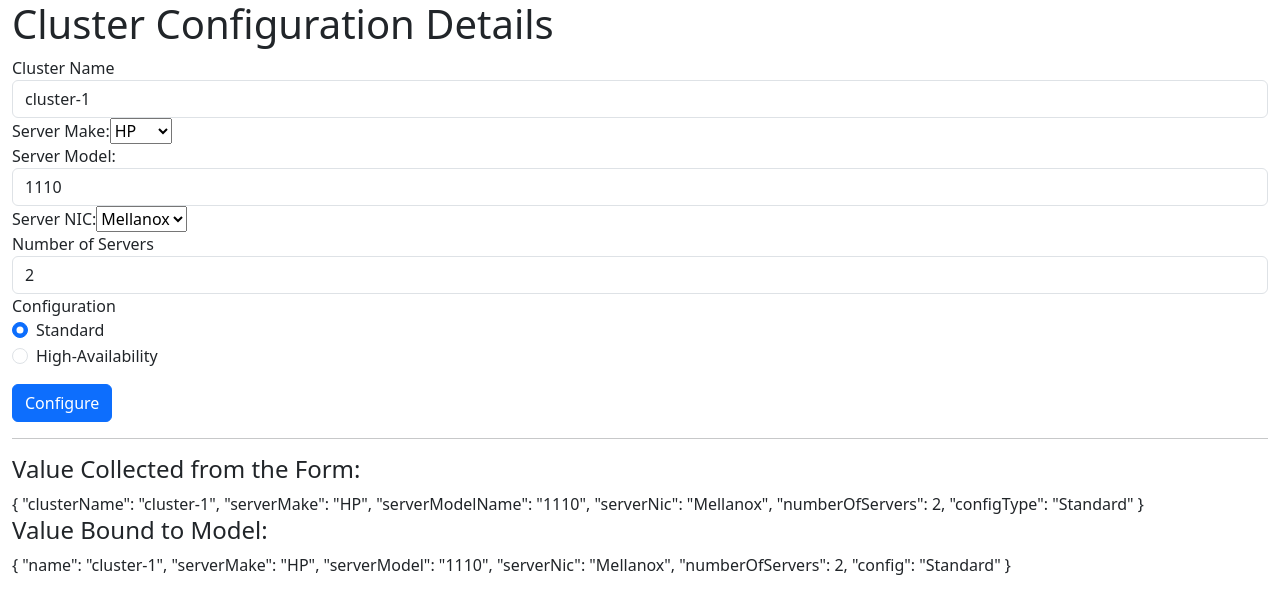
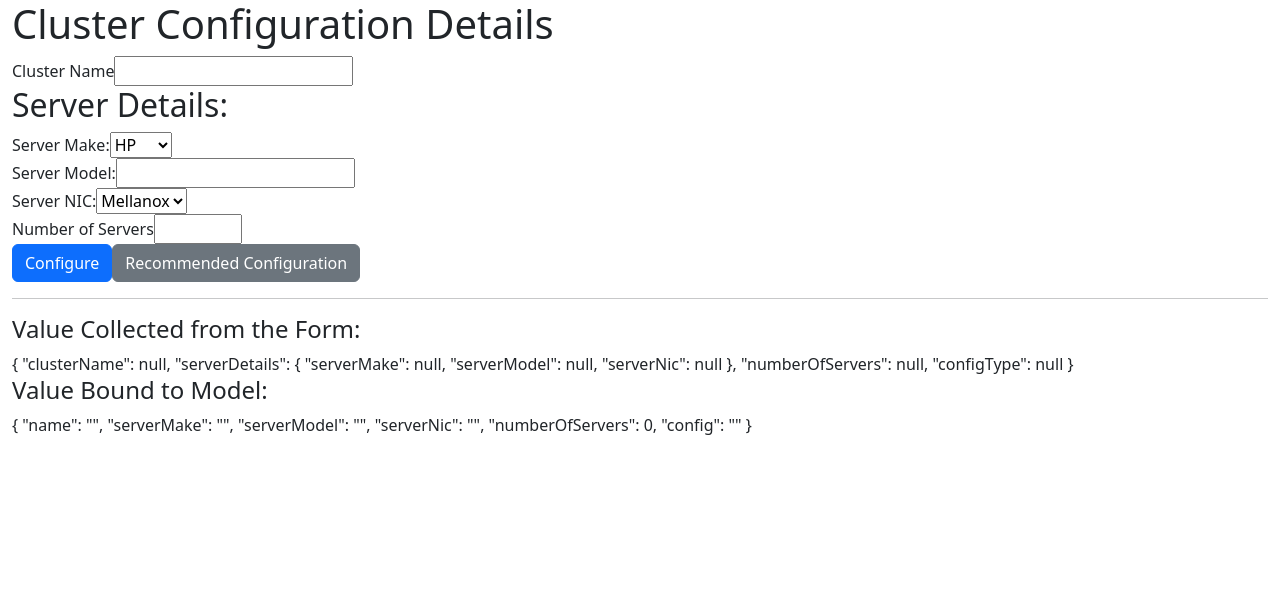
Before and after one commit to abhirup-dutta/angular-for-datacenter, an Angular app: page / in a window 1280 px wide. Shown: the top 614 px of the page. Built offline with nearby package versions, Linux system fonts and the light colour scheme.

Commit message:
Reactive Forms working end-to-end 	Fixed minor error in Json server 	Removed template binding and form validations

```diff
--- a/src/app/app.component.html
+++ b/src/app/app.component.html
@@ -11,32 +11,34 @@
 	  </div>
 	</div>
 
-	<form #userForm="ngForm" novalidate (ngSubmit)="onSubmit(userForm)">
+	<form [formGroup]="clusterForm" novalidate (ngSubmit)="onSubmit()">
 
 		<div class="form-group">
 			<label>Cluster Name</label>
-			<input type="text" name="clusterName" required class="form-control is-invalid" #name=ngModel [class.is-invalid]="name.invalid && name.touched" [(ngModel)]="clusterModel.name">
-			<small class="text-danger" [class.d-none]="name.valid || name.untouched">Name is required</small>
+			<input type="text" name="clusterName" formControlName="clusterName" required>
+			<!--input type="text" name="clusterName" required class="form-control is-invalid" [class.is-invalid]="name.invalid && name.touched"-->
+			<!--small class="text-danger" [class.d-none]="name.valid || name.untouched">Name is required</small-->
 		</div>
 
-		<div formGroupName="Server Details">
-
+		<div formGroupName="serverDetails">
+			<h2>Server Details:</h2>
 			<div class="form-group">
 				<label>Server Make:</label>
-				<select name="serverMake" [(ngModel)]="clusterModel.serverMake">
+				<select name="serverMake" formControlName="serverMake">
 					<option *ngFor="let serverMake of serverMakeOptions">{{ serverMake }}</option>
 				</select>
 			</div>
 
 			<div class="form-group">
 				<label>Server Model:</label>
-				<input type="text" name="serverModelName" required class="form-control is-invalid" #name=ngModel [class.is-invalid]="name.invalid && name.touched" [(ngModel)]="clusterModel.serverModel">
-				<small class="text-danger" [class.d-none]="name.valid || name.untouched">Name is required</small>
+				<input type="text" name="serverModel" formControlName="serverModel" required>
+				<!--input type="text" name="serverModelName" required class="form-control is-invalid" [class.is-invalid]="name.invalid && name.touched"-->
+				<!--small class="text-danger" [class.d-none]="name.valid || name.untouched">Name is required</small-->
 			</div>
 
 			<div class="form-group">
 				<label>Server NIC:</label>
-				<select name="serverNic" [(ngModel)]="clusterModel.serverNic">
+				<select name="serverNic" formControlName="serverNic">
 					<option *ngFor="let serverNic of serverNicOptions">{{ serverNic }}</option>
 				</select>
 			</div>
@@ -45,26 +47,26 @@
 
 		<div class="form-group">
 			<label>Number of Servers</label>
-			<input type="number" name="numberOfServers" min="1" max="12" required class="form-control is-invalid" #numberOfServers=ngModel [class.is-invalid]="numberOfServers.invalid && numberOfServers.touched" [(ngModel)]="clusterModel.numberOfServers">
-			<small class="text-danger" [class.d-none]="numberOfServers.valid || numberOfServers.untouched">1 to 12 servers supported</small>
+			<input type="number" name="numberOfServers" formControlName="numberOfServers" min="1" max="12" required>
+			<!--input type="number" name="numberOfServers" min="1" max="12" required class="form-control is-invalid" [class.is-invalid]="numberOfServers.invalid && numberOfServers.touched"-->
+			<!--small class="text-danger" [class.d-none]="numberOfServers.valid || numberOfServers.untouched">1 to 12 servers supported</small-->
 		</div>
 
-		<div class="mb-3" *ngIf="userForm.value.numberOfServers > 1; else configNotNeeded">
+		<div class="mb-3" *ngIf="clusterForm.value.numberOfServers > 1">
 			<label>Configuration</label>
 			<div class="form-check" *ngFor="let type of configTypes">
-				<input class="form-check-input" name="configType" type="radio" value="{{ type }}" [(ngModel)]="clusterModel.config">
+				<input class="form-check-input" name="configType" formControlName="configType" type="radio" value="{{ type }}">
 				<label class="form-check-label">{{ type }}</label>
 			</div>
 		</div>
-
-		<ng-template #configNotNeeded>
-		<div>
+		<div *ngIf="clusterForm.value.numberOfServers === 1">
 			<label>Configuration</label><br>
 			<label>Standard with Single Server</label>
 		</div>
-		</ng-template>
 
-		<button class="btn btn-primary" type="submit" [disabled]="userForm.form.invalid">Configure</button>
+		<button class="btn btn-primary" type="submit">Configure</button>
+
+		<button class="btn btn-secondary" type="button" (click)="applyRecommendedConfig()">Recommended Configuration</button>
 
 	</form>
 
@@ -72,7 +74,7 @@
 
 	<h4>Value Collected from the Form:</h4>
 	<div>
-		{{ userForm.value | json }}
+		{{ clusterForm.value | json }}
 	</div>
 	<h4>Value Bound to Model:</h4>
 	<div>
--- a/src/app/app.component.ts
+++ b/src/app/app.component.ts
@@ -1,6 +1,6 @@
 import { Component } from '@angular/core';
 import { CommonModule } from '@angular/common';
-import { FormGroup, FormControl, FormArray, NgForm, FormsModule } from '@angular/forms';
+import { FormGroup, FormControl, FormArray, NgForm, FormsModule, ReactiveFormsModule } from '@angular/forms';
 import { Cluster } from './cluster';
 import { ImagingService } from './imaging.service';
 
@@ -8,7 +8,8 @@ import { ImagingService } from './imaging.service';
   selector: 'app-root',
   imports: [
     CommonModule,
-    FormsModule
+    FormsModule,
+    ReactiveFormsModule
     ],
   templateUrl: './app.component.html',
   styleUrl: './app.component.css'
@@ -19,21 +20,51 @@ export class AppComponent {
   serverNicOptions = ['Mellanox' , 'Chelsio', 'NVIDIA'];
   configTypes = ['Standard' , 'High-Availability'];
 
-  clusterModel = new Cluster('cluster-1', 'HP', '1110', 'Mellanox', 2, 'Standard');
+  clusterModel = new Cluster();
   errorMsg = '';
+
+  clusterForm = new FormGroup({
+    clusterName: new FormControl(),
+    serverDetails: new FormGroup({
+      serverMake: new FormControl(),
+      serverModel: new FormControl(),
+      serverNic: new FormControl()
+    }),
+    numberOfServers: new FormControl(),
+    configType: new FormControl()
+  });
 
   constructor(private _imagingService: ImagingService) {}
 
-  onSubmit(userForm: NgForm) {
+  onSubmit() {
     console.log("Form Data Received:");
-    console.log(userForm.value);
+    console.log(this.clusterForm.value);
 
+    /*
+     *  Transfer values from Form to Model
+     */
+    this.clusterModel.name = this.clusterForm.get('clusterName')!.value;
+    this.clusterModel.serverMake = this.clusterForm
+      .get('serverDetails')!
+      .get('serverMake')!.value;
+    this.clusterModel.serverModel = this.clusterForm
+      .get('serverDetails')!
+      .get('serverModel')!.value;
+    this.clusterModel.serverNic = this.clusterForm
+      .get('serverDetails')!
+      .get('serverNic')!.value;
+    this.clusterModel.numberOfServers = this.clusterForm.get('numberOfServers')!.value;
     console.log("Cluster Configuration Initiated:");
     if (this.clusterModel.numberOfServers === 1) {
       this.clusterModel.config = 'Standard';
+    } else {
+      this.clusterModel.config = this.clusterForm.get('configType')!.value;
     }
     console.log(this.clusterModel);
 
+    /*
+     *  Transfer values from Model to Backend
+     */
     console.log('Sending data to imaging server ...');
     this._imagingService.startImaging(this.clusterModel)
       .subscribe(
@@ -44,4 +75,11 @@ export class AppComponent {
         error => this.errorMsg = error.statusText
         );
   }
+
+  applyRecommendedConfig() {
+    this.clusterForm.patchValue({
+      numberOfServers: 6,
+      configType: 'High-Availability'
+    });
+  }
 }
--- a/src/app/app.module.ts
+++ b/src/app/app.module.ts
@@ -1,7 +1,7 @@
 import { BrowserModule } from '@angular/platform-browser';
 import { NgModule } from '@angular/core';
 import { CommonModule } from '@angular/common';
-import { FormsModule } from '@angular/forms';
+import { FormsModule, ReactiveFormsModule } from '@angular/forms';
 import { ClarityModule, CdsIconModule } from "@clr/angular";
 import { ClarityIcons, errorStandardIcon  } from '@cds/core/icon';
 import { HttpClientModule, HttpClient } from '@angular/common/http';
@@ -13,6 +13,7 @@ import { AppComponent } from './app.component';
 		BrowserModule,
 		CommonModule,
 		FormsModule,
+		ReactiveFormsModule,
 		ClarityModule,
 		CdsIconModule,
 		HttpClientModule,
--- a/src/app/cluster.ts
+++ b/src/app/cluster.ts
@@ -1,10 +1,10 @@
 export class Cluster {
 	constructor(
-		public name: string,
-		public serverMake: string,
-		public serverModel: string,
-		public serverNic: string,
-		public numberOfServers: number,
-		public config: string
+		public name: string = '',
+		public serverMake: string = '',
+		public serverModel: string = '',
+		public serverNic: string = '',
+		public numberOfServers: number = 0,
+		public config: string = ''
 		){}
 }
```
Also changed, not shown: 1 other file (tests, documents, lock files or other folders).
